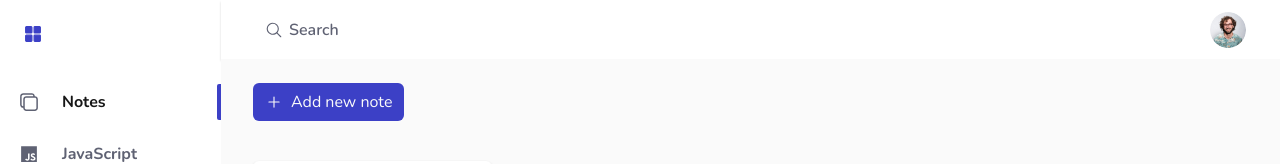
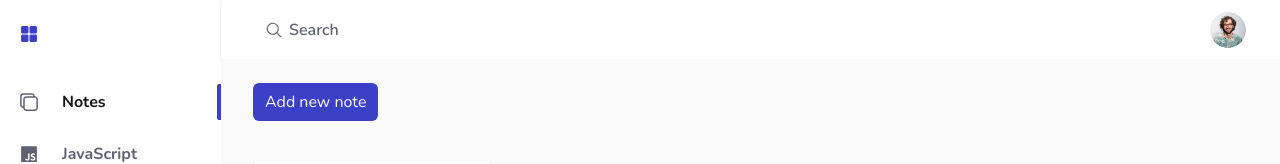
Before and after one commit to peitrae/petiole-client, a React (Create React App) app: page / in a window 1280 px wide. Shown: the top 164 px of the page. Built offline with nearby package versions, Linux system fonts and the light colour scheme.

Commit message:
Add margin-helper when it's not icon only button

```diff
--- a/src/components/UI/Button/Button.jsx
+++ b/src/components/UI/Button/Button.jsx
@@ -4,20 +4,19 @@ import "./Button.scss";
 
 const Button = ({
   children,
-  icon,
   size = "medium",
   variant = "filled",
   color = "primary",
   onClick,
   className,
+  iconOnly,
 }) => {
   return (
     <button
-      className={`btn btn--${size} btn--${variant}--${color} ${!children ? 'btn--icon-only' : ''} ${className}`}
+      className={`btn btn--${size} btn--${variant}--${color} ${className}`}
       onClick={onClick}
     >
-      {icon ? icon : null}
-      <span>{children}</span>
+      <div className={!iconOnly ? "btn__margin-helper" : ""}>{children}</div>
     </button>
   );
 };
--- a/src/components/UI/Button/Button.scss
+++ b/src/components/UI/Button/Button.scss
@@ -4,10 +4,6 @@
   border-radius: 6px;
   display: flex;
   align-items: center;
-
-  i {
-    margin-right: 8px;
-  }
 }
 
 .btn--icon-only {
@@ -18,19 +14,23 @@
   }
 }
 
+.btn__margin-helper {
+  padding: 0 4px;
+}
+
 // Size
 
 .btn--large {
-  padding: 8px 12px;
+  padding: 8px;
 }
 
 .btn--medium {
-  padding: 6px 10px;
+  padding: 6px;
   font-size: 14px;
 }
 
 .btn--small {
-  padding: 3px 3px;
+  padding: 3px;
 }
 
 // Color
```
